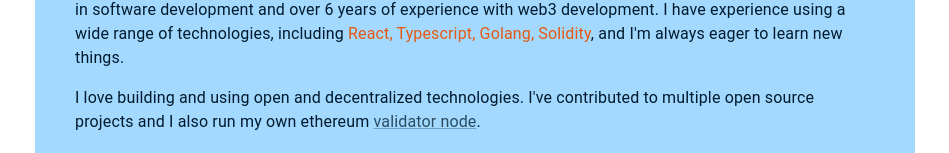
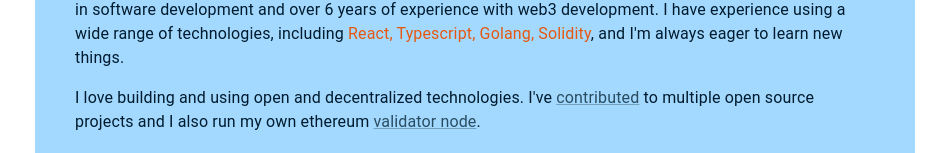
Before and after one commit to lalexgap/website, a React (Vite) app: page / in a window 1280 px wide. Shown: the part 628-781 px from the top of the page, without its empty margins (165-1114 px from the left). Built offline with nearby package versions, Linux system fonts and the light colour scheme.

Commit message:
add contrib link

```diff
--- a/src/routes/About.tsx
+++ b/src/routes/About.tsx
@@ -44,9 +44,9 @@ function About() {
           , and I'm always eager to learn new things.
         </Typography>
         <Typography color="textPrimary" variant="body1" py={1}>
-          I love building and using open and decentralized technologies. I've
-          contributed to multiple open source projects and I also run my own
-          ethereum{" "}
+          I love building and using open and decentralized technologies. I've{" "}
+          <Link href="https://github.com/lalexgap">contributed</Link> to
+          multiple open source projects and I also run my own ethereum{" "}
           <Link href="https://www.beaconcha.in/validator/835956f9b6475e055b346c029756b3746a53cfda875b8a1cfe93722b937b93d4ca7334a147201d1673fa0d0c9252d8c9">
             validator node
           </Link>
```
